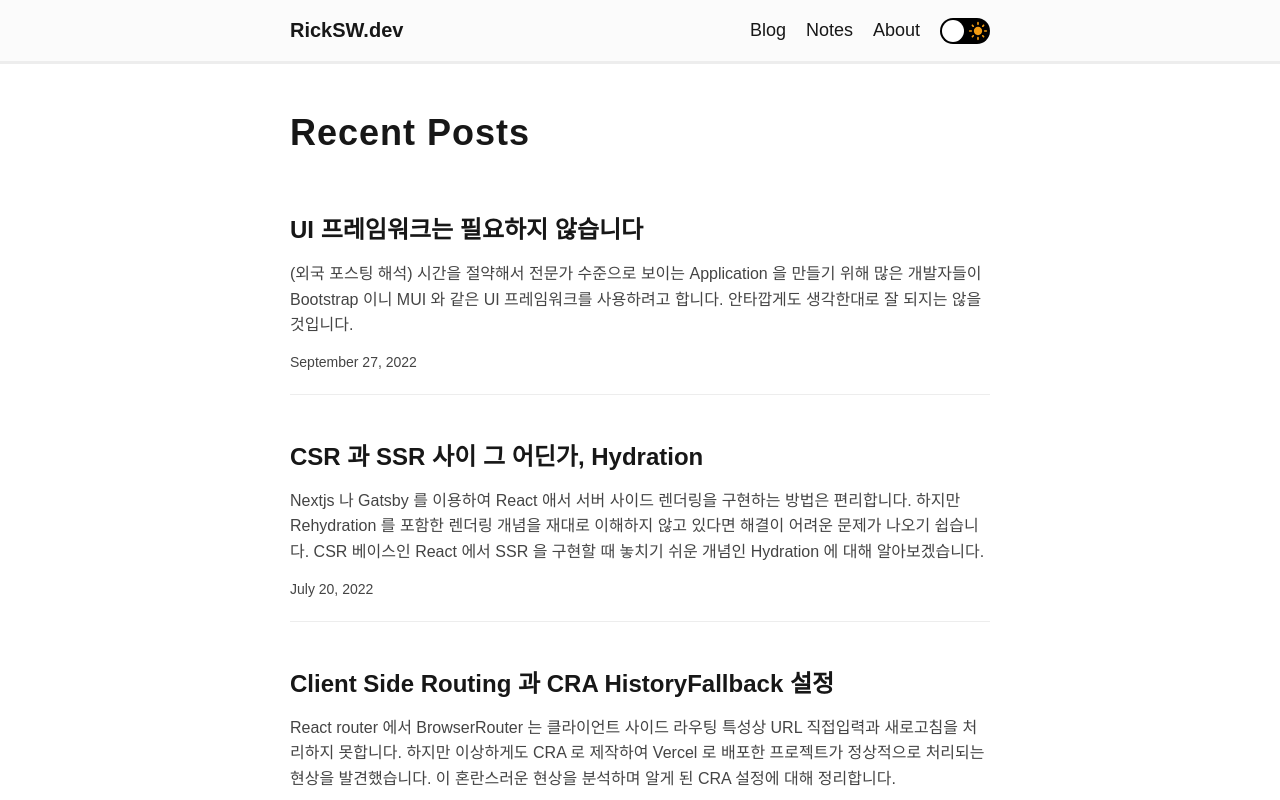
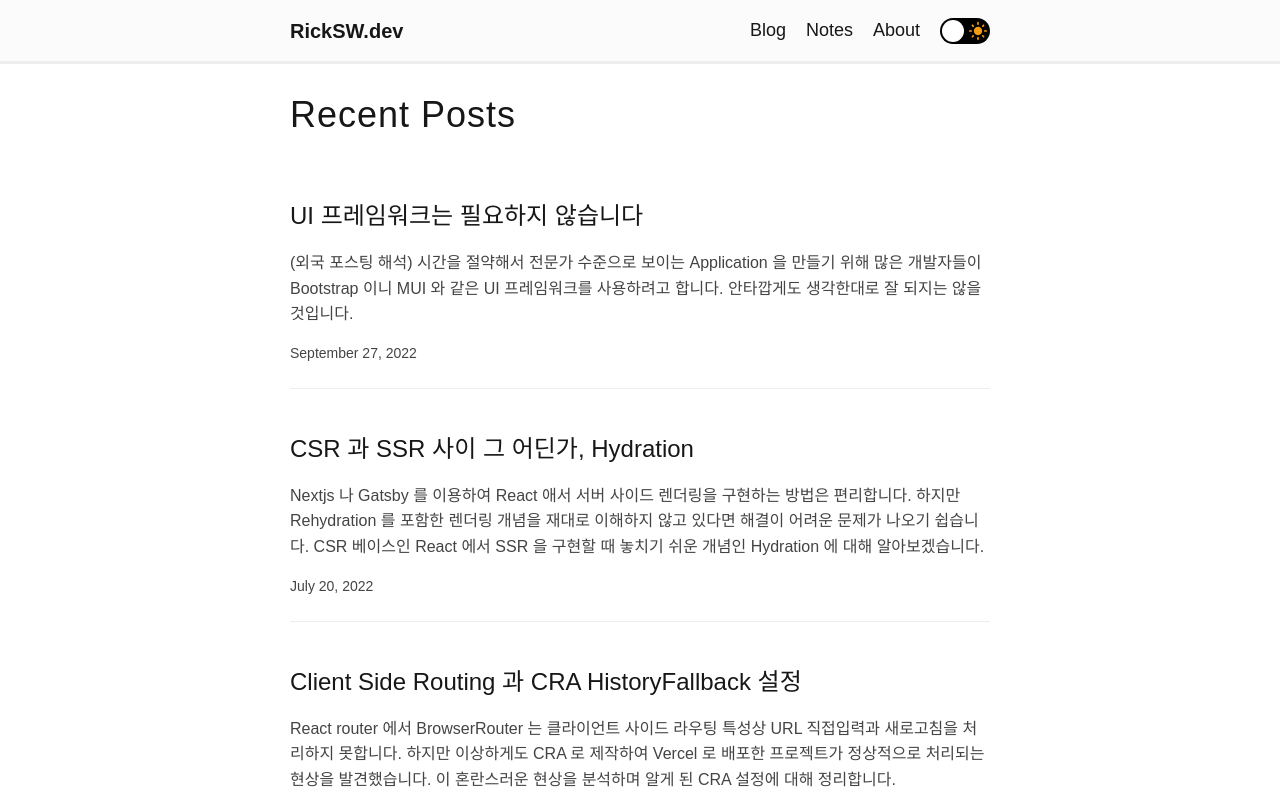
Before and after one commit to ohseungo/ricksw.dev, a Next.js app: page / in a window 1280 px wide. Shown: the top 800 px of the page. Built offline with nearby package versions, Linux system fonts and the light colour scheme.

Commit message:
feat : tailwind css 적용

```diff
--- a/package.json
+++ b/package.json
@@ -29,6 +29,7 @@
     "@types/react-dom": "17.0.14",
     "@typescript-eslint/eslint-plugin": "^5.16.0",
     "@typescript-eslint/parser": "^5.16.0",
+    "autoprefixer": "^10.4.12",
     "eslint": "8.12.0",
     "eslint-config-next": "12.1.1",
     "eslint-config-prettier": "^8.5.0",
@@ -36,6 +37,8 @@
     "eslint-plugin-prettier": "^4.0.0",
     "eslint-plugin-react": "^7.29.4",
     "eslint-plugin-react-hooks": "^4.3.0",
+    "postcss": "^8.4.16",
+    "tailwindcss": "^3.1.8",
     "typescript": "4.6.3"
   }
 }
--- /dev/null
+++ b/postcss.config.js
@@ -0,0 +1,6 @@
+module.exports = {
+  plugins: {
+    tailwindcss: {},
+    autoprefixer: {},
+  },
+}
--- /dev/null
+++ b/tailwind.config.js
@@ -0,0 +1,12 @@
+/** @type {import('tailwindcss').Config} */
+module.exports = {
+  content: [
+    "./pages/**/*.{ts, tsx}",
+    "./components/**/*.{ts, tsx}",
+    "./container/**/*.{ts, tsx}",
+  ],
+  theme: {
+    extend: {},
+  },
+  plugins: [],
+};
```
Also changed, not shown: 2 other files (tests, documents, lock files or other folders).
